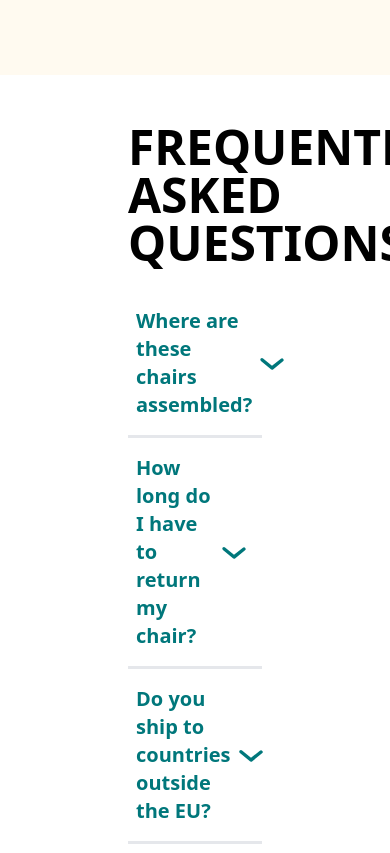
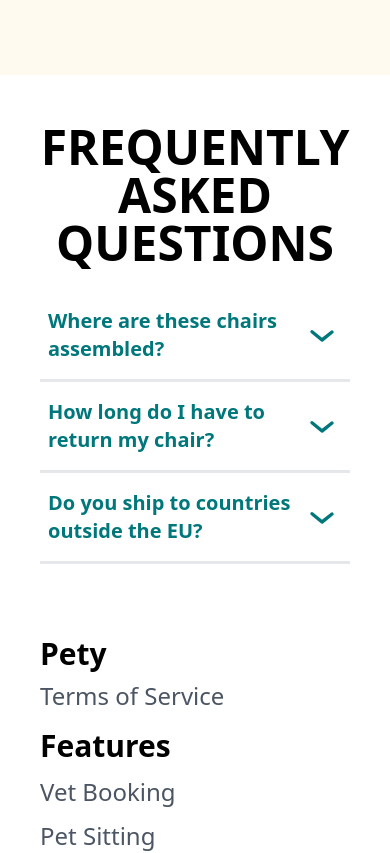
Before and after one commit to AhmedZahran15/Pety---Pet-Care, a React (Vite) app: page / in a window 390 px wide. Shown: the part 4180-5033 px from the top of the page. Built offline with nearby package versions, Linux system fonts and the light colour scheme.

Commit message:
make FAQ responsive

```diff
--- a/src/components/faq.jsx
+++ b/src/components/faq.jsx
@@ -21,7 +21,7 @@ export default function FAQ() {
     setIsOpen((prev) => (index === prev ? null : index));
   }
   return (
-    <div className="mx-32 mt-12">
+    <div className="lg:mx-32 md:mx-16 mt-12 mx-10">
       <h1 className="mb-6 text-center text-5xl font-bold uppercase">
         Frequently Asked Questions
       </h1>
```
